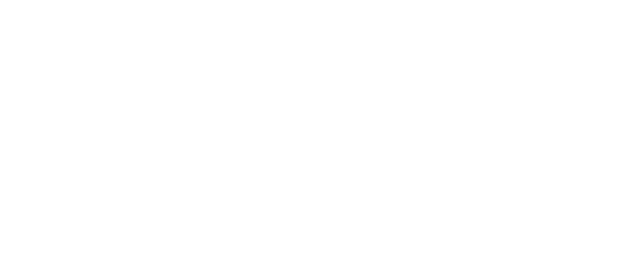
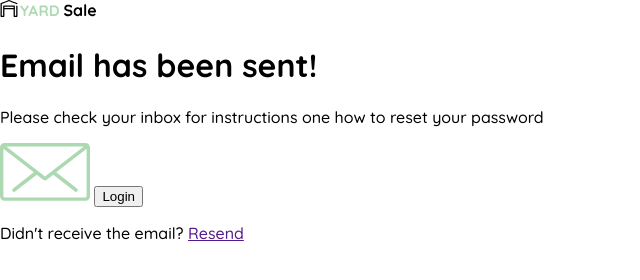
Before and after one commit to danielmaldonado19/Frontend-Yardstore, a plain HTML site: page 2_resetpassword.html in a window 1280 px wide. Shown: the whole page, without its empty margins (0-640 px from the left). Drawn offline with Linux system fonts and the light colour scheme.

Commit message:
2_resetpassword: file name changed, page elements placed

```diff
--- a/2_emailsent.html
+++ b/2_resetpassword.html
@@ -36,6 +36,23 @@
     </style>
 </head>
 <body>
+    <!--4.Create the structure of the page and place the elements.-->
+    <div class="reset">
+        <div class="resetmessage">
 
+            <img src="./assets/logos/logo_yard_sale.svg" class="logo" alt="logo">
+
+            <h1 class="title">Email has been sent!</h1>
+
+            <p class="subtitle">Please check your inbox for instructions one
+                how to reset your password</p>
+
+            <img src="./assets/icons/email.svg" class="emailicon" alt="email">
+
+            <input type="submit" value="Login" class="primary-button login-button">
+
+            <p class="link">Didn't receive the email? <a href="">Resend</a></p>
+        </div>
+    </div>
 </body>
 </html>
```
